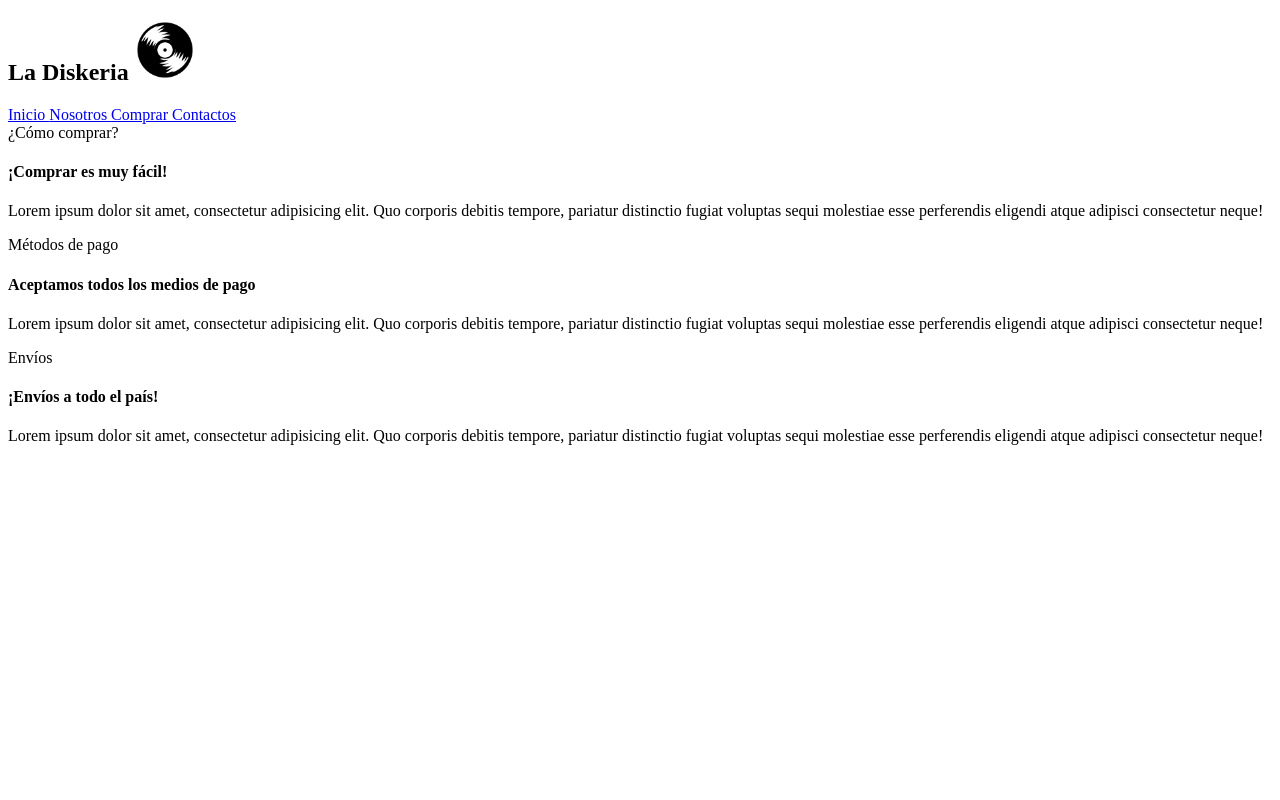
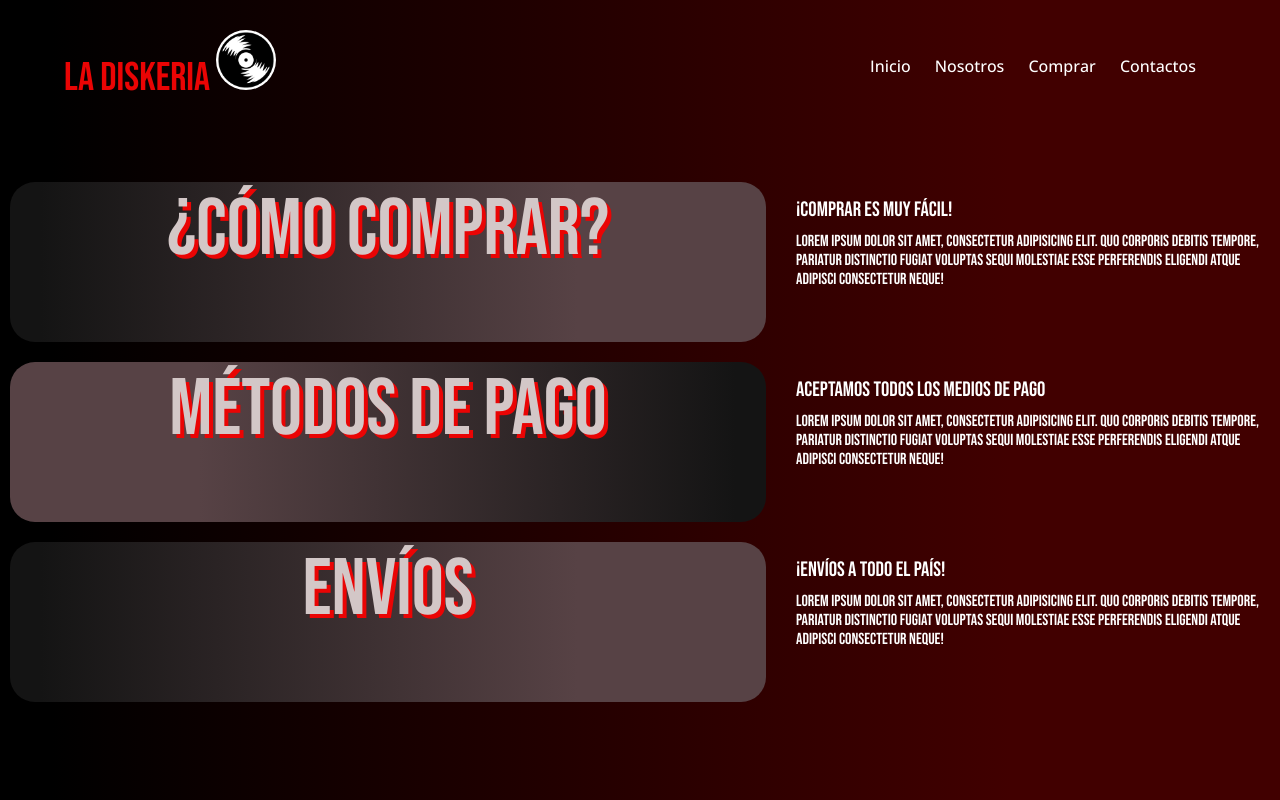
Before and after one commit to JoaquinBrizuela23/proyectoFinal, a website: page pages/comprar.html in a window 1280 px wide. Drawn offline with nearby package versions, Linux system fonts and the light colour scheme.

Commit message:
seccion comprar

```diff
--- a/pages/comprar.html
+++ b/pages/comprar.html
@@ -5,7 +5,7 @@
     <meta http-equiv="X-UA-Compatible" content="IE=edge">
     <meta name="viewport" content="width=device-width, initial-scale=1.0">
     <link href="https://fonts.googleapis.com/css2?family=Bebas+Neue&family=Open+Sans:wght@500&family=Oxygen:wght@700&display=swap" rel="stylesheet">
-    <link rel="stylesheet" href="../css/diseños.css">
+    <link rel="stylesheet" href="../css/estilos.css">
     <title> La Diskeria - Comprar </title>
    </head>
     <body>
@@ -20,6 +20,7 @@
                     </nav>
                 </div>
             </header>
+              <main>
                 <section id="comprar">
                   <div class="container">
                     <div class="comprar-1">
@@ -49,7 +50,6 @@
                     </div>
                   </div>
                 </section>
-              <main>
 
               </main>
 
--- /dev/null
+++ b/scss/_comprar.scss
@@ -0,0 +1,75 @@
+main{
+    #comprar{
+        padding: 40px 0;
+        margin: 10px;
+        div{
+            div{
+                .comprar-gradients{
+                    float: left;
+                    width: 60%;
+                    border-radius: 25px;
+                    height: 160px;
+                    margin-bottom: 20px;
+                    &.comprar-gradients-1 {
+                        background: linear-gradient(90deg, rgba(20,20,20,1) 4%, rgba(87,66,69,1) 75%);
+                        color: rgb(211, 199, 199);
+                        font-size: 5em;
+                        text-align:center;
+                        text-shadow: 4px 4px #EA0404;
+                      }
+                }
+                  .comprar-description {
+                    float: right;
+                    width: 40%;
+                    text-align: left;
+                    padding: 15px 0 30px 30px;
+                    color: white;
+                    h4{
+                        font-weight: 400;
+                        padding-bottom: 10px;
+                        color: white;
+                        font-size: 1.3em;
+                        p {
+                            font-weight: 300;
+                          }
+                    }
+                  }
+
+
+            }
+            div{
+                .comprar-gradients {
+                    float: left;
+                    width: 60%;
+                    border-radius: 25px;
+                    height: 160px;
+                    margin-bottom: 20px;
+                    &.comprar-gradients-2 {
+                        background: linear-gradient(to left, rgba(20,20,20,1) 4%, rgba(87,66,69,1) 75%);
+                        color: rgb(211, 199, 199);
+                        font-size: 5em;
+                        text-align: center;
+                        text-shadow: 4px 4px #EA0404;
+                      }
+                  }
+            }
+            div{
+                .comprar-gradients {
+                    float: left;
+                    width: 60%;
+                    border-radius: 25px;
+                    height: 160px;
+                    margin-bottom: 20px;
+                    &.comprar-gradients-3 {
+                        background: linear-gradient(90deg, rgba(20,20,20,1) 4%, rgba(87,66,69,1) 75%);
+                        color: rgb(211, 199, 199);
+                        font-size: 5em;
+                        text-align: center;
+                        text-shadow: 4px 4px #EA0404;
+                      }
+
+                  }
+            }
+        }
+    }
+}
--- a/scss/estilos.scss
+++ b/scss/estilos.scss
@@ -3,3 +3,5 @@
 @import "main";
 @import "discos";
 @import "nosotros";
+@import "comprar";
+@import "queries"
```
Also changed, not shown: css/estilos.css, scss/_queries.scss (added). Lines whose indentation alone changed are shown as unchanged.
